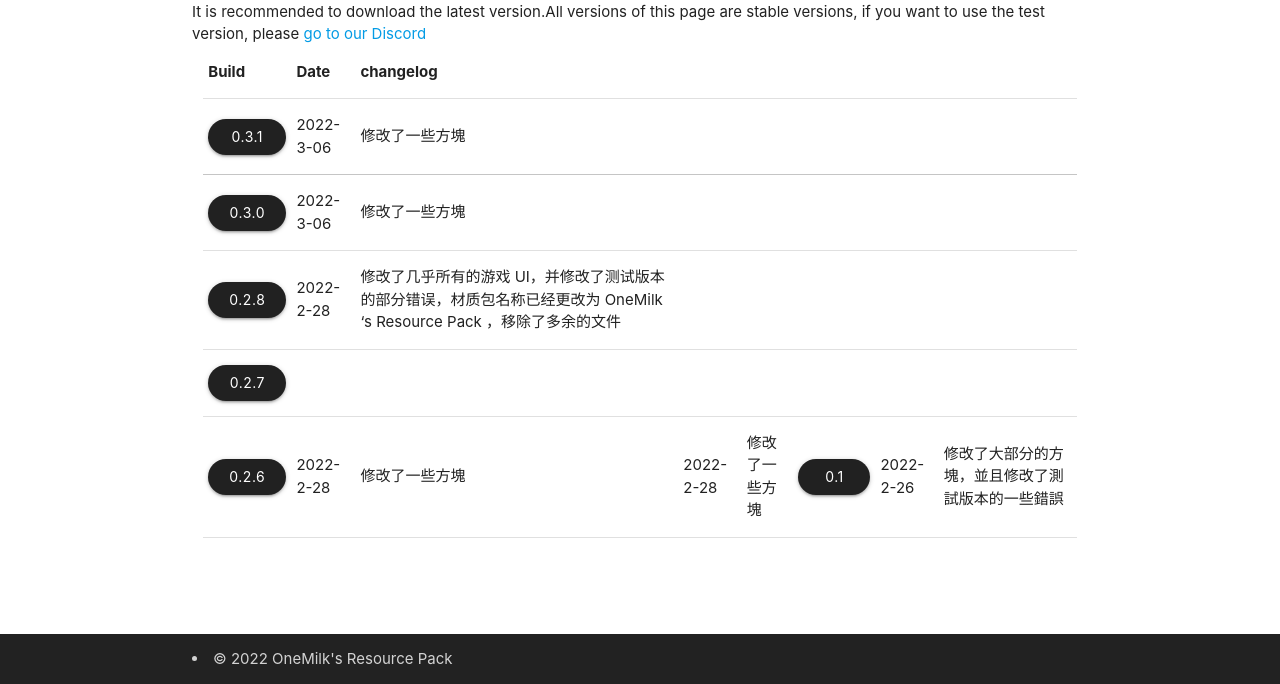
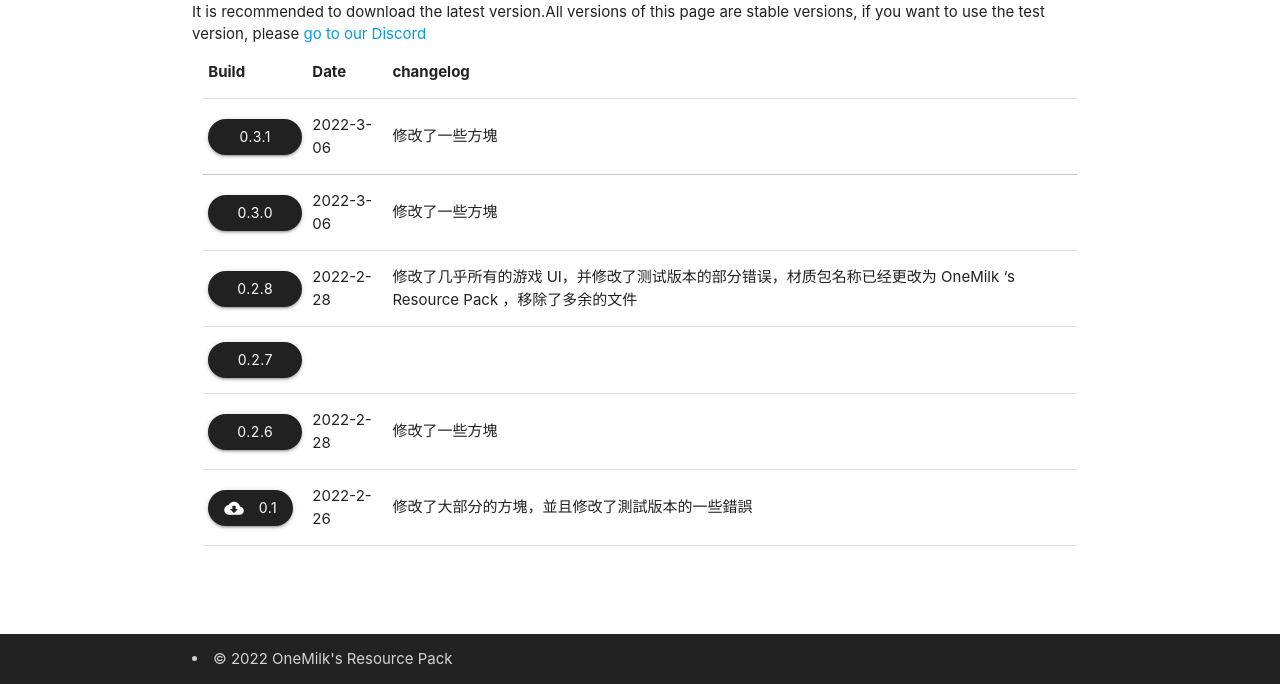
Before and after one commit to MagicTeaMC/download-page, a plain HTML site: page index.html in a window 1280 px wide. Shown: the part 116-800 px from the top of the page. Drawn offline with Linux system fonts and the light colour scheme.

Commit message:
Update index.html

```diff
--- a/index.html
+++ b/index.html
@@ -64,11 +64,9 @@
                             </td>
                             <td>2022-2-28</td>
                             <td>修改了一些方塊</td>
-                            </td>
-                            <td>2022-2-28</td>
-                            <td>修改了一些方塊</td>
 
 
+    </tr>
                             <td><a href="files/mtmc_resource_0.1.zip" class="btn waves-light waves-effect grey darken-4">
                                             0.1<i class="material-icons left">cloud_download</i>
                                         </a>
```
